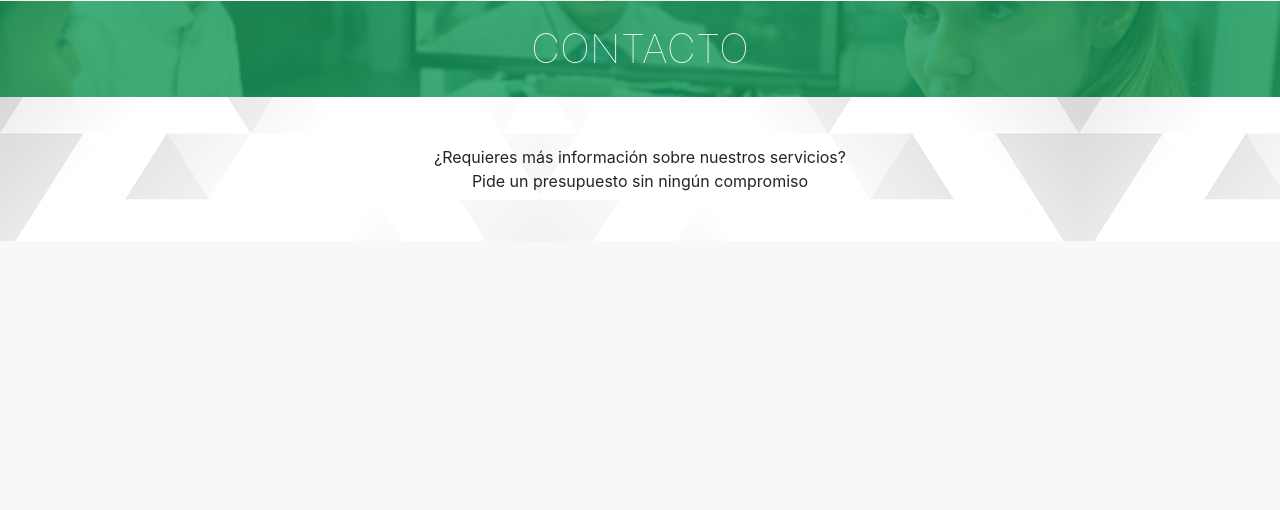
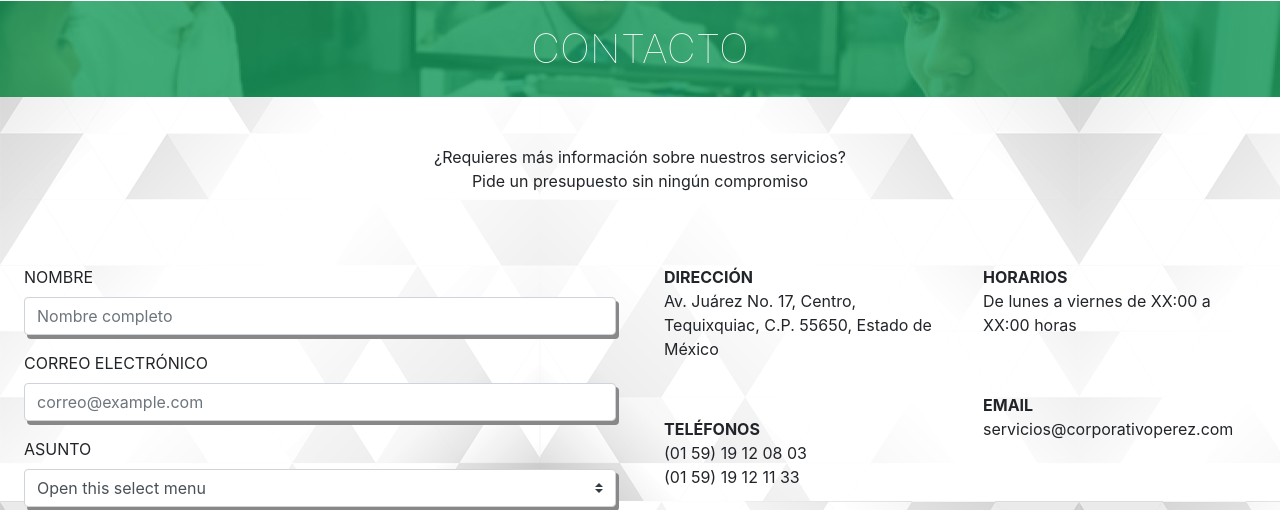
Before and after one commit to AlejandraEscobar3G/SitioPerez, a PHP site: page / in a window 1280 px wide. Shown: the part 3484-3994 px from the top of the page. Before the commit the page ends 3725 px from the top, so only its background shows below. Run offline with PHP 8.4, Linux system fonts and the light colour scheme; some libraries are stand-ins or nearby versions.

Commit message:
Sección contacto añadida, sin animaciones
Versión de escritorio

```diff
--- a/css/main.css
+++ b/css/main.css
@@ -67,3 +67,7 @@
     width: 20%;
     height: 150px;
 }
+.form-control, .btn-default{
+    border: 1px solid;
+    box-shadow: 3px 4px #888888;
+}
--- a/index.html
+++ b/index.html
@@ -302,6 +302,58 @@
         <div class="row no-gutters">
             <p class="col text-center p-5 mb-0">¿Requieres más información sobre nuestros servicios? <br>Pide un presupuesto sin ningún compromiso</p>
         </div>
+        <div class="row no-gutters">
+            <div class="col-12 col-md-6">
+                <form class="p-4">
+                    <div class="form-group">
+                        <label for="name">NOMBRE</label>
+                        <input type="text" class="form-control" id="name" placeholder="Nombre completo">
+                    </div>
+                    <div class="form-group">
+                        <label for="email">CORREO ELECTRÓNICO</label>
+                        <input type="email" class="form-control" id="email" placeholder="correo@example.com">
+                    </div>
+                    <div class="form-group">
+                        <label for="asunto">ASUNTO</label>
+                        <select class="custom-select form-control" id="exampleFormControlSelect1">
+                            <option selected>Open this select menu</option>
+                            <option>1</option>
+                            <option>2</option>
+                            <option>3</option>
+                            <option>4</option>
+                            <option>5</option>
+                        </select>
+                    </div>
+                    <div class="form-group">
+                        <label for="message">MENSAJE</label>
+                        <textarea class="form-control" id="message" rows="3" placeholder="¿Cómo le podemos ayudar?"></textarea>
+                    </div>
+                    <br>
+                    <button type="submit" class="btn btn-default">Submit</button>
+                </form>
+            </div>
+            <div class="col-12 col-md-6 p-3">
+                <div class="row">
+                    <div class="col">
+                        <p class="p-2"><b>DIRECCIÓN</b><br>Av. Juárez No. 17, Centro, Tequixquiac, C.P. 55650, Estado de México</p>
+                        <br>
+                        <p class="p-2"><b>TELÉFONOS</b> <br>(01 59) 19 12 08 03 <br>(01 59) 19 12 11 33</p>
+                    </div>
+                    <div class="col">
+                        <p class="p-2"><b>HORARIOS</b> <br>De lunes a viernes de XX:00 a XX:00 horas</p>
+                        <br>
+                        <p class="p-2"><b>EMAIL</b> <br>servicios@corporativoperez.com</p>
+                    </div>
+                </div>
+                <div class="row">
+                    <div class="col-12">
+                        <div class="embed-responsive embed-responsive-16by9">
+                            <iframe class="embed-responsive-item" src="https://www.google.com/maps/embed?pb=!1m18!1m12!1m3!1d3751.4375063644284!2d-99.14337158582138!3d19.90596008661724!2m3!1f0!2f0!3f0!3m2!1i1024!2i768!4f13.1!3m3!1m2!1s0x85d1862a14336243%3A0x4eb244b1303c732a!2sTransportadora+y+Log%C3%ADstica+Perez!5e0!3m2!1ses!2smx!4v1517908220856" allowfullscreen></iframe>
+                        </div>
+                    </div>
+                </div>
+            </div>
+        </div>
     </div>
     <!-- SCRIPTS -->
     <script src="https://code.jquery.com/jquery-3.2.1.slim.min.js" integrity="sha384-KJ3o2DKtIkvYIK3UENzmM7KCkRr/rE9/Qpg6aAZGJwFDMVNA/GpGFF93hXpG5KkN" crossorigin="anonymous"></script>
```
